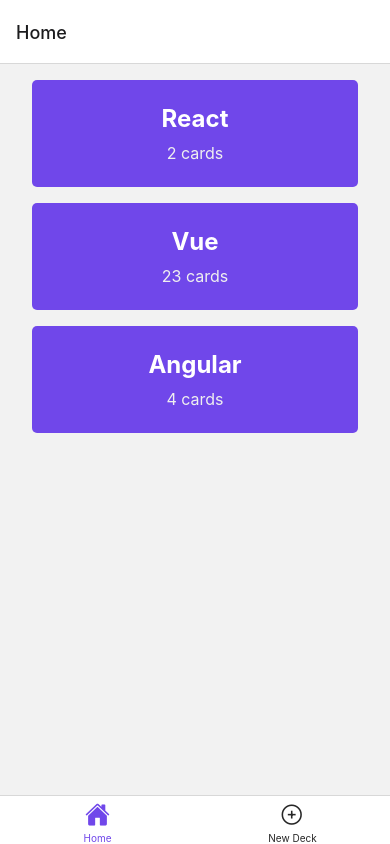
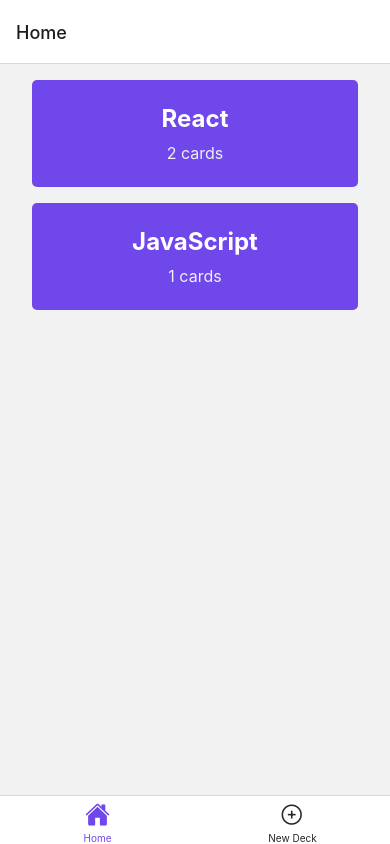
Before and after one commit to dewaleolaoye/flashcards, a React Native app: screen /Home in a window 390 px wide. Built offline with nearby package versions, Linux system fonts and the light colour scheme.

Commit message:
feat: Save deck to title

```diff
--- /dev/null
+++ b/app/api.js
@@ -0,0 +1,55 @@
+import AsyncStorage from '@react-native-async-storage/async-storage';
+import { nanoid } from 'nanoid/non-secure';
+
+export const _DATA = {
+  z4Y0JExsPv8FT6W7lznp: {
+    id: 'z4Y0JExsPv8FT6W7lznp',
+    title: 'React',
+    questions: [
+      {
+        question: 'What is React?',
+        answer: 'A library for managing user interfaces',
+      },
+      {
+        question: 'Where do you make Ajax requests in React?',
+        answer: 'The componentDidMount lifecycle event',
+      },
+    ],
+  },
+
+  mRSa86hy36xeqVG6aNyL: {
+    id: 'mRSa86hy36xeqVG6aNyL',
+    title: 'JavaScript',
+    questions: [
+      {
+        question: 'What is a closure?',
+        answer:
+          'The combination of a function and the lexical environment within which that function was declared.',
+      },
+    ],
+  },
+};
+
+export const FLASHCARD_KEY = 'flashcards';
+
+export const _getDecks = async () => {
+  try {
+    const initialData = JSON.stringify(_DATA);
+    await AsyncStorage.setItem(FLASHCARD_KEY, initialData);
+    const jsonValue = await AsyncStorage.getItem(FLASHCARD_KEY);
+
+    return jsonValue != null ? JSON.parse(jsonValue) : null;
+  } catch (e) {
+    // error reading value
+    console.error('reading error here');
+  }
+};
+
+export const _saveDeckTitle = async (title) => {
+  const id = nanoid();
+  return {
+    id,
+    title,
+    questions: [],
+  };
+};
--- /dev/null
+++ b/app/store.js
@@ -0,0 +1,11 @@
+import { configureStore } from '@reduxjs/toolkit';
+// import logger from 'redux-logger';
+import deckReducer from '../slices/deckSlice';
+
+export const store = configureStore({
+  reducer: {
+    decks: deckReducer,
+    // questions: questionReducer,
+  },
+  // middleware: (getDefaultMiddleware) => getDefaultMiddleware().concat(logger),
+});
--- a/package.json
+++ b/package.json
@@ -8,18 +8,22 @@
     "eject": "expo eject"
   },
   "dependencies": {
+    "@react-native-async-storage/async-storage": "1.15.7",
     "@react-navigation/bottom-tabs": "6.0.5",
     "@react-navigation/native": "6.0.2",
     "@react-navigation/native-stack": "6.1.0",
+    "@reduxjs/toolkit": "1.6.1",
     "expo": "~42.0.1",
     "expo-status-bar": "~1.0.4",
+    "nanoid": "3.1.25",
     "react": "16.13.1",
     "react-dom": "16.13.1",
     "react-native": "https://github.com/expo/react-native/archive/sdk-42.0.0.tar.gz",
     "react-native-safe-area-context": "3.2.0",
     "react-native-screens": "~3.4.0",
     "react-native-vector-icons": "8.1.0",
-    "react-native-web": "~0.13.12"
+    "react-native-web": "~0.13.12",
+    "react-redux": "7.2.5"
   },
   "devDependencies": {
     "@babel/core": "^7.9.0"
--- a/screens/DeckListScreen.js
+++ b/screens/DeckListScreen.js
@@ -1,31 +1,20 @@
-import React from 'react';
+import React, { useEffect, useMemo, useState } from 'react';
 import { useNavigation } from '@react-navigation/core';
 import { FlatList, View } from 'react-native';
+
 import Card from '../components/Card';
-
-const data = [
-  {
-    id: '1',
-    title: 'React',
-    desc: 'State',
-    cardCount: 2,
-  },
-  {
-    id: '2',
-    title: 'Vue',
-    desc: "I don't understand",
-    cardCount: 23,
-  },
-  {
-    id: '3',
-    title: 'Angular',
-    desc: 'What is it',
-    cardCount: 4,
-  },
-];
+import { _DATA } from '../app/api';
+import { useDispatch, useSelector } from 'react-redux';
+import { getAllDecks } from '../slices/deckSlice';
 
 const DeckList = () => {
   const navigation = useNavigation();
+  const dispatch = useDispatch();
+  const decks = useSelector((state) => state.decks.allDecks);
+
+  useEffect(() => {
+    dispatch(getAllDecks());
+  }, []);
 
   return (
     <View
@@ -37,23 +26,24 @@
       }}
     >
       <FlatList
-        data={data}
+        data={Object.values(decks)}
         keyExtractor={(item) => item.id}
         renderItem={({ item }) => {
           return (
             <Card
               title={item.title}
-              cardCount={item.cardCount}
+              cardCount={item.questions.length}
               onPress={() =>
                 navigation.navigate('DeckScreen', {
                   title: item.title,
-                  cardCount: item.cardCount,
+                  cardCount: item.questions.length,
                 })
               }
             />
           );
         }}
       />
+      {/* <Text>Hello World</Text> */}
     </View>
   );
 };
--- a/screens/NewDeckScreen.js
+++ b/screens/NewDeckScreen.js
@@ -1,27 +1,32 @@
 import React, { useState } from 'react';
-import {
-  Alert,
-  Pressable,
-  StyleSheet,
-  Text,
-  TextInput,
-  View,
-} from 'react-native';
+import { Pressable, StyleSheet, Text, TextInput, View } from 'react-native';
+import { useDispatch } from 'react-redux';
+import { saveDeck } from '../slices/deckSlice';
 
-const NewDeck = () => {
+const NewDeck = ({ navigation }) => {
   const [text, setText] = useState('');
 
-  const _handleSubmit = () => {
-    Alert.alert(text);
+  const dispatch = useDispatch();
+
+  const _handleSubmit = async () => {
+    dispatch(saveDeck(text));
+    setText('');
+    navigation.navigate('Home');
+  };
+
+  const _handleTextChange = (e) => {
+    setText(e);
   };
 
   return (
     <View style={styles.container}>
       <Text style={styles.text}>What is the title of your new Deck?</Text>
+
       <TextInput
-        onChangeText={(e) => setText(e)}
+        onChangeText={_handleTextChange}
         style={styles.input}
         placeholder='Type here to translate!'
+        value={text}
       />
 
       <Pressable
--- /dev/null
+++ b/slices/deckSlice.js
@@ -0,0 +1,48 @@
+import { createSlice, createAsyncThunk } from '@reduxjs/toolkit';
+import { _getDecks, _saveDeckTitle } from '../app/api';
+
+const initialState = {
+  allDecks: {},
+};
+
+export const getAllDecks = createAsyncThunk('decks/getAllDecks', async () => {
+  try {
+    const decks = await _getDecks();
+    return decks;
+  } catch (error) {
+    console.warn(error);
+  }
+});
+
+export const saveDeck = createAsyncThunk('decks/saveDeck', async (title) => {
+  try {
+    const deck = await _saveDeckTitle(title);
+    return deck;
+  } catch (error) {
+    console.warn(error);
+  }
+});
+
+const deckSlice = createSlice({
+  name: 'decks',
+  initialState,
+  reducers: {},
+  extraReducers: (builder) => {
+    builder.addCase(getAllDecks.fulfilled, (state, action) => {
+      const decks = action.payload;
+
+      Object.values(decks).forEach((deck) => {
+        state.allDecks[deck.id] = deck;
+      });
+    });
+
+    builder.addCase(saveDeck.fulfilled, (state, action) => {
+      const deck = action.payload;
+
+      state.allDecks[deck.id] = deck;
+    });
+  },
+});
+
+export const {} = deckSlice.actions;
+export default deckSlice.reducer;
```
Also changed, not shown: App.js (+4 -3 lines), 1 other file (tests, documents, lock files or other folders).
